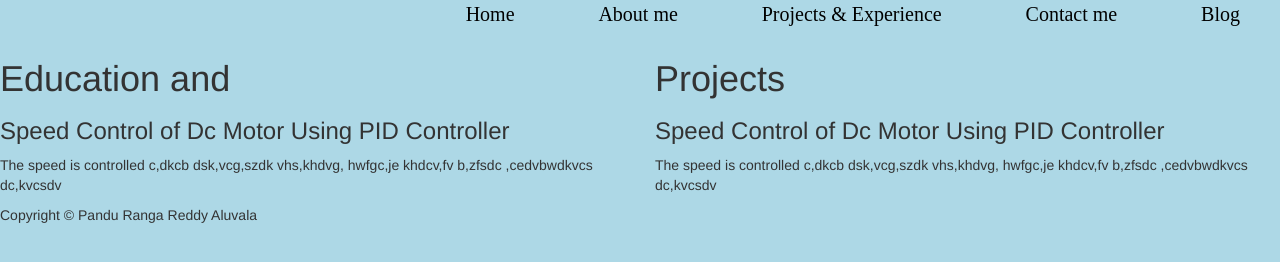
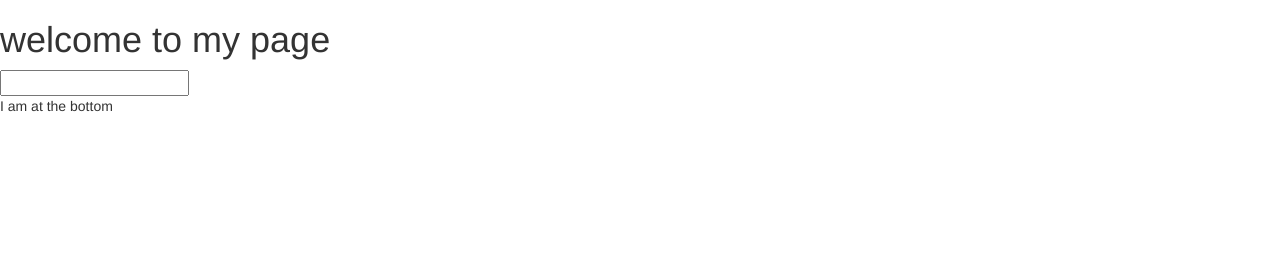
Before and after one commit to sscllc/pandualuvala.github.io, a plain HTML site: page index.html in a window 1280 px wide. Drawn offline with nearby package versions, Linux system fonts and the light colour scheme.

Commit message:
update layers and html files

```diff
--- a/css/style.css
+++ /dev/null
@@ -1,22 +0,0 @@
-body {
-    background-color: lightblue;
-    background-repeat: no-repeat;
-}
-nav {
-    float:right;
-    display: inline;
-}
-li   {
-    display: inline;
-    margin:40px;
-    font-size:20px;
-}
-li a{
-    text-decoration: none;
-    color:black;
-    font-family: "Times New Roman";
-}
-#map {
-    height: 400px;
-    width: 100%;
-}
--- a/index.html
+++ b/index.html
@@ -5,7 +5,7 @@
     <meta http-equiv="X-UA-Compatible" content="IE=edge">
     <meta name="viewport" content="width=device-width, initial-scale=1">
     <meta name="description" content="Free Web tutorials">
-    <meta name="keywords" content="Pandu Ranga Reddy Aluvala, Pandu Ranga Reddy, Pandu Aluvala, .net Developer, Software Engineer, pandualuvala, pandualuvala.com, Master's degree, Web Developer, C# Developer, MVC Developer">
+    <meta name="keywords" content="Pandu Ranga Reddy Aluvala, Pandu Ranga Reddy, Pandu Aluvala, .net Developer, Software Engineer, pandualuvala, pandualuvala.com, Master's degree, Web Developer, C# Developer, MVC Developer, Full Stack Developer">
     <meta name="author" content="Pandu Ranga Reddy Aluvala">
     <link rel="stylesheet" href="https://maxcdn.bootstrapcdn.com/bootstrap/3.3.7/css/bootstrap.min.css">
     <link rel="stylesheet" href="css/style.css">
@@ -17,44 +17,16 @@
     </title>
 </head>
     <body>
-        <div>
-                <nav>
-                    <ul>
-                        <li><a href="#" src="">Home</a></li>
-                        <li><a href="#" src="">About me</a></li>
-                        <li><a href="#" src="">Projects & Experience</a></li>
-                        <li><a href="" src="">Contact me</a></li>
-                        <li><a href="#" src="">Blog</a></li>
-                    </ul>
-                </nav>
-        </div>
-
-
+    <article>
+        <header>
+            <h1> welcome to my page</h1>
+        </header>
         <section>
-            <div class="row">
-                <div class="col-sm-6">
-                    <h1>Education and </h1>
-                    <h3>Speed Control of Dc Motor Using PID Controller</h3>
-                    <p> The speed is controlled c,dkcb dsk,vcg,szdk vhs,khdvg, hwfgc,je khdcv,fv b,zfsdc ,cedvbwdkvcs dc,kvcsdv </p>
-                </div>
-                <div class="col-sm-6">
-                    <h1>Projects</h1>
-                    <h3>Speed Control of Dc Motor Using PID Controller</h3>
-                    <p> The speed is controlled c,dkcb dsk,vcg,szdk vhs,khdvg, hwfgc,je khdcv,fv b,zfsdc ,cedvbwdkvcs dc,kvcsdv </p>
-                </div>
-            </div>
+            <form name=" newLicenseForm ">
+                <input />
+            </form>
         </section>
-    <!-- Google Analytics-->
-        <script>
-        (function(i,s,o,g,r,a,m){i['GoogleAnalyticsObject']=r;i[r]=i[r]||function(){
-                (i[r].q=i[r].q||[]).push(arguments)},i[r].l=1*new Date();a=s.createElement(o),
-            m=s.getElementsByTagName(o)[0];a.async=1;a.src=g;m.parentNode.insertBefore(a,m)
-        })(window,document,'script','https://www.google-analytics.com/analytics.js','ga');
-        ga('create', 'UA-88372454-1', 'auto');
-        ga('send', 'pageview');
-    </script>
-        <footer>
-            Copyright © Pandu Ranga Reddy Aluvala
-        </footer>
-    </body >
+        <footer> I am at the bottom </footer>
+    </article>
+    </body>
 </html>
```
Also changed, not shown: Contact.html (+55 -0 lines).
